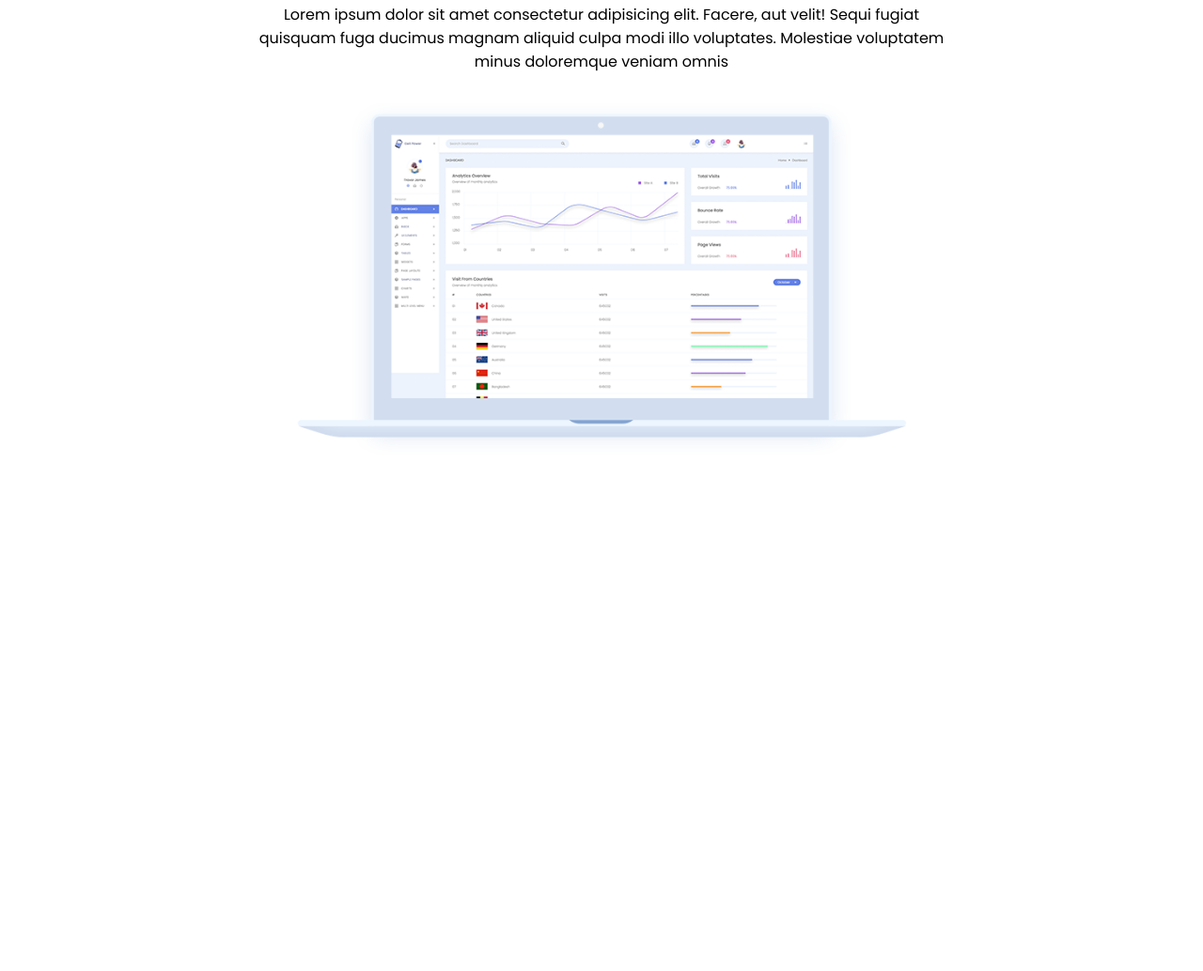
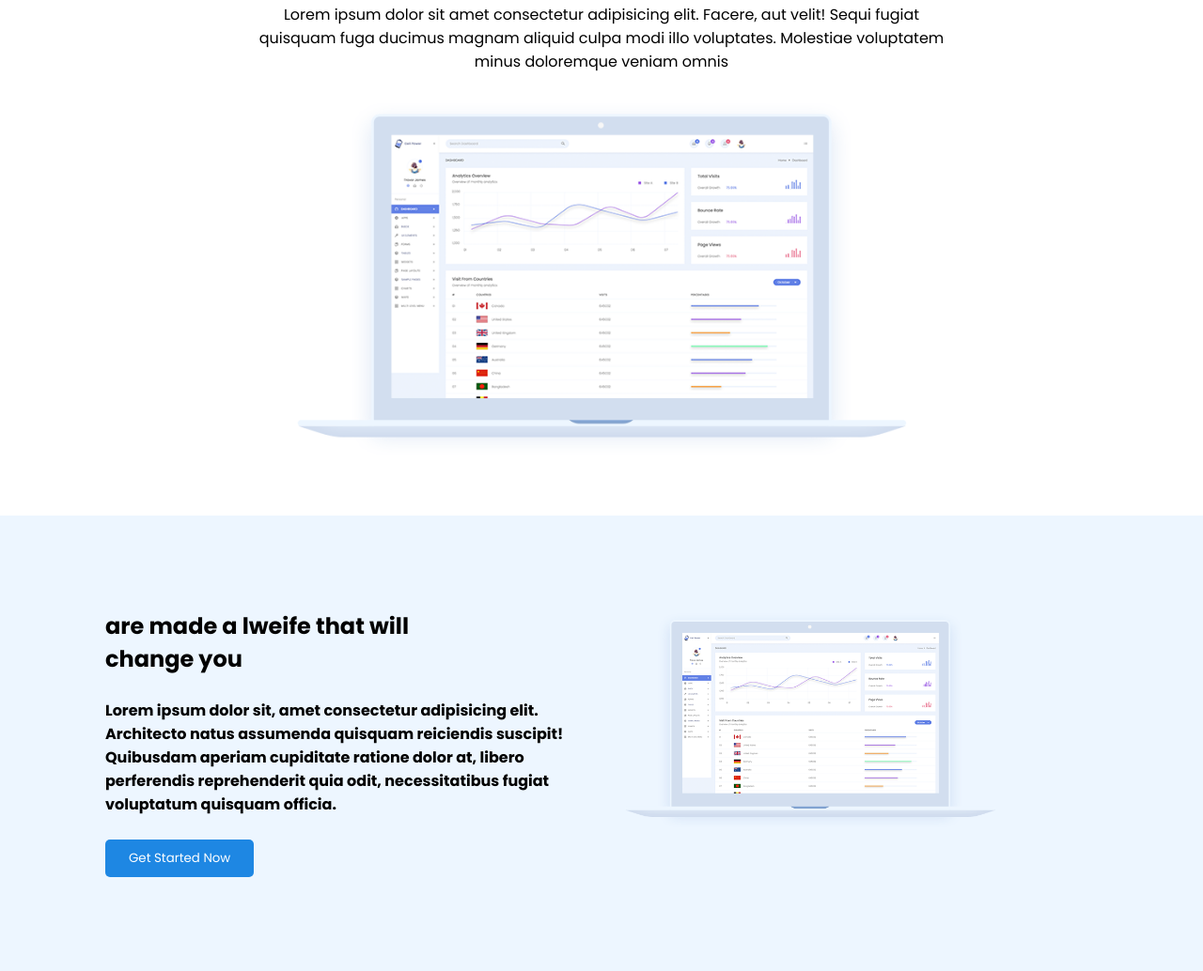
Before and after one commit to hoseintanavar/task, a plain HTML site: page index.html in a window 1280 px wide. Shown: the part 2041-3075 px from the top of the page at 94% size. Before the commit the page ends 2590 px from the top, so only its background shows below. Drawn offline with nearby package versions, Linux system fonts and the light colour scheme.

Commit message:
update task progect

```diff
--- a/index.html
+++ b/index.html
@@ -105,7 +105,7 @@
           <button>Easy To Use</button>
         </div>
         <div class="col-6">
-          <h2 class="h2Thirdsection">we are made a life that will change you</h2>
+          <h2 class="h2Thirdsection"> are made a lweife that will change you</h2>
           <h4>
             Lorem ipsum dolor sit, amet consectetur adipisicing elit. Architecto natus assumenda quisquam reiciendis
             suscipit! Quibusdam aperiam cupiditate ratione dolor at, libero perferendis reprehenderit quia odit,
@@ -129,6 +129,29 @@
         <img src="assets/images/home-left-1.png" alt="">
     </div>
   </section>
+  <SEction>
+    <div class="fivesection">
+      <div class="container">
+        <div class="row">
+          <div class="col-6">
+            <h2 class="h2Thirdsection"> are made a lweife that will change you</h2>
+            <h4>
+              Lorem ipsum dolor sit, amet consectetur adipisicing elit. Architecto natus assumenda quisquam reiciendis
+              suscipit! Quibusdam aperiam cupiditate ratione dolor at, libero perferendis reprehenderit quia odit,
+              necessitatibus fugiat voluptatum quisquam officia.
+            </h4>
+            <button class="getStartedBtn">
+              Get Started Now
+            </button>
+          </div>
+          <div class="col-6">
+            <img src="assets/images/home-left-1.png " alt="" class="home-left-1">
+          </div>
+          </div>
+        </div>
+      </div>
+    </div>
+  </SEction>
 </body>
 
 </html>
--- a/styles/style.css
+++ b/styles/style.css
@@ -178,6 +178,7 @@ nav button {
 .forthSection {
   text-align: center;
   padding: 50px 0;
+  background-color:white;
 }
 
 .forthSection h2 {
@@ -192,3 +193,9 @@ nav button {
   width: 650px;
   margin-top: 25px;
 }
+
+.fivesection {
+  padding: 100px;
+  background-color:  #edf6ff
+
+}
```
